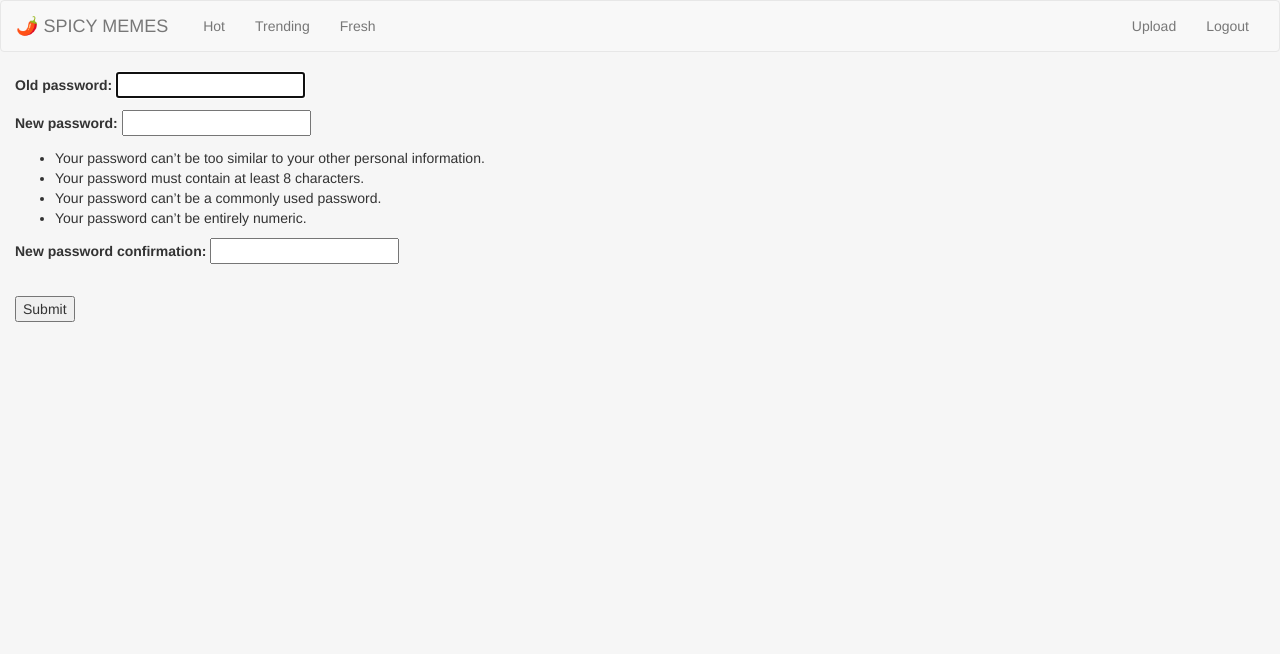
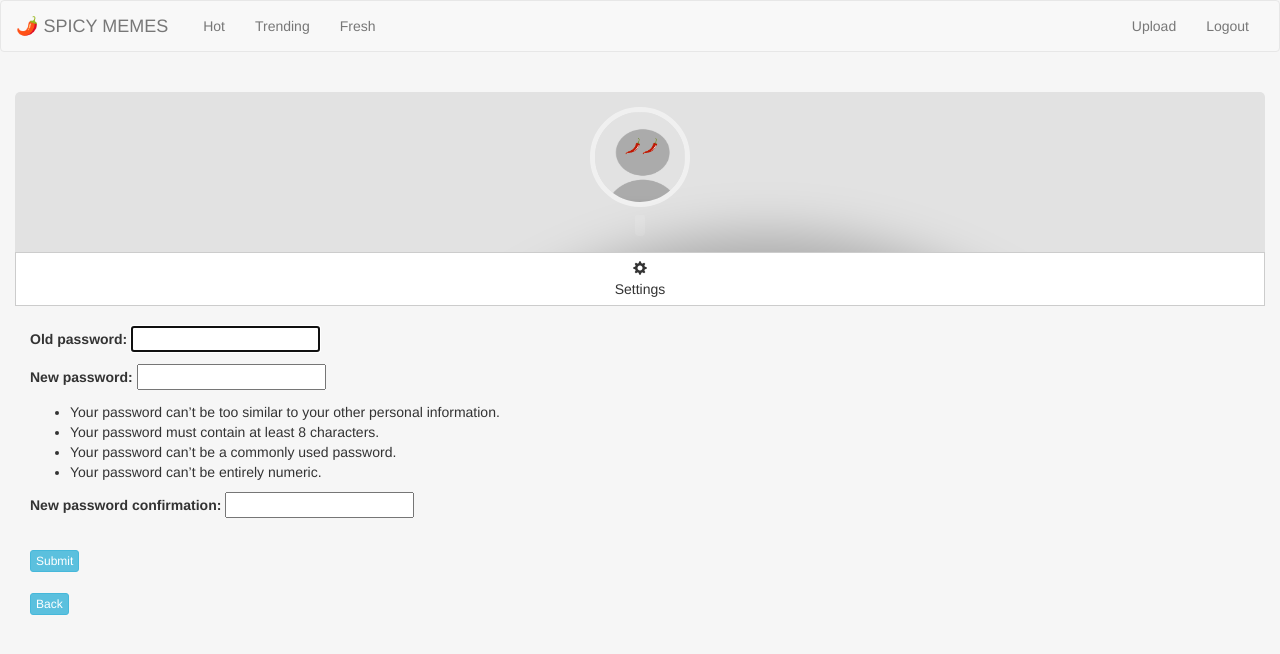
Before and after one commit to spicy-memes17/enterprise-memes, a Django app: page /spicy_memes/change_password in a window 1280 px wide. Shown: the top 654 px of the page. Run offline with Django 3.2, Linux system fonts and the light colour scheme; some libraries are stand-ins or nearby versions.

Commit message:
password change form: if is invalid redirect to password edit page; styles

```diff
--- a/spicy_memes/templates/change_password.html
+++ b/spicy_memes/templates/change_password.html
@@ -22,14 +22,40 @@
 {% include 'nav.html' with active="index" %}
 <body class="body" style="background-color:#f6f6f6">
   <div class="container-fluid">
+    <div class="card hovercard">
+      <div class="card-background">
+        <img class="card-bkimg" alt="" src="{% static 'user/img/noPic.png' %}">
+        <!-- http://lorempixel.com/850/280/people/9/ -->
+      </div>
+      <div class="useravatar">
+        <img alt="" src="{% static 'user/img/noPic.png' %}">
+      </div>
+      <div class="card-info"> <span class="card-title">{{user.username}}</span>
+
+      </div>
+    </div>
+    <div class="btn-pref btn-group btn-group-justified btn-group-lg" role="group" aria-label="...">
+
+      <div class="btn-group" role="group">
+        <button type="button" id="Settings" class="btn btn-default" href="#tab2" data-toggle="tab" ><span class="glyphicon glyphicon-cog" aria-hidden="true"></span>
+          <div class="hidden-xs">Settings</div>
+        </button>
+      </div>
+
+    </div>
+    <br/>
+    <div class="container-fluid">
       <form method="post">
         {% csrf_token %}
         {{ form.as_p }}
         <br/>
-      <button type = "submit">
+        <button type = "submit" class="btn btn-xs btn-info">
           Submit
         </button>
       </form>
+      <br/>
+      <a href="{% url 'spicy_memes:userprofile' %}" class="btn btn-xs btn-info">Back</a>
+    </div>
 
   </div>
 </body>
--- a/spicy_memes/views.py
+++ b/spicy_memes/views.py
@@ -155,6 +155,8 @@
             update_session_auth_hash(request, form.user)
             return HttpResponseRedirect('/spicy_memes/userprofile')
             #return redirect ('/spicy_memes/userprofile')
+        else:
+            return HttpResponseRedirect('/spicy_memes/change_password')
     else:
         form=PasswordChangeForm(user=request.user)
         args = {'form':form}
```
Also changed, not shown: spicy_memes/templates/edit_profile.html (+26 -3 lines), spicy_memes/templates/userProfile.html (+5 -2 lines). Lines whose indentation alone changed are shown as unchanged.
